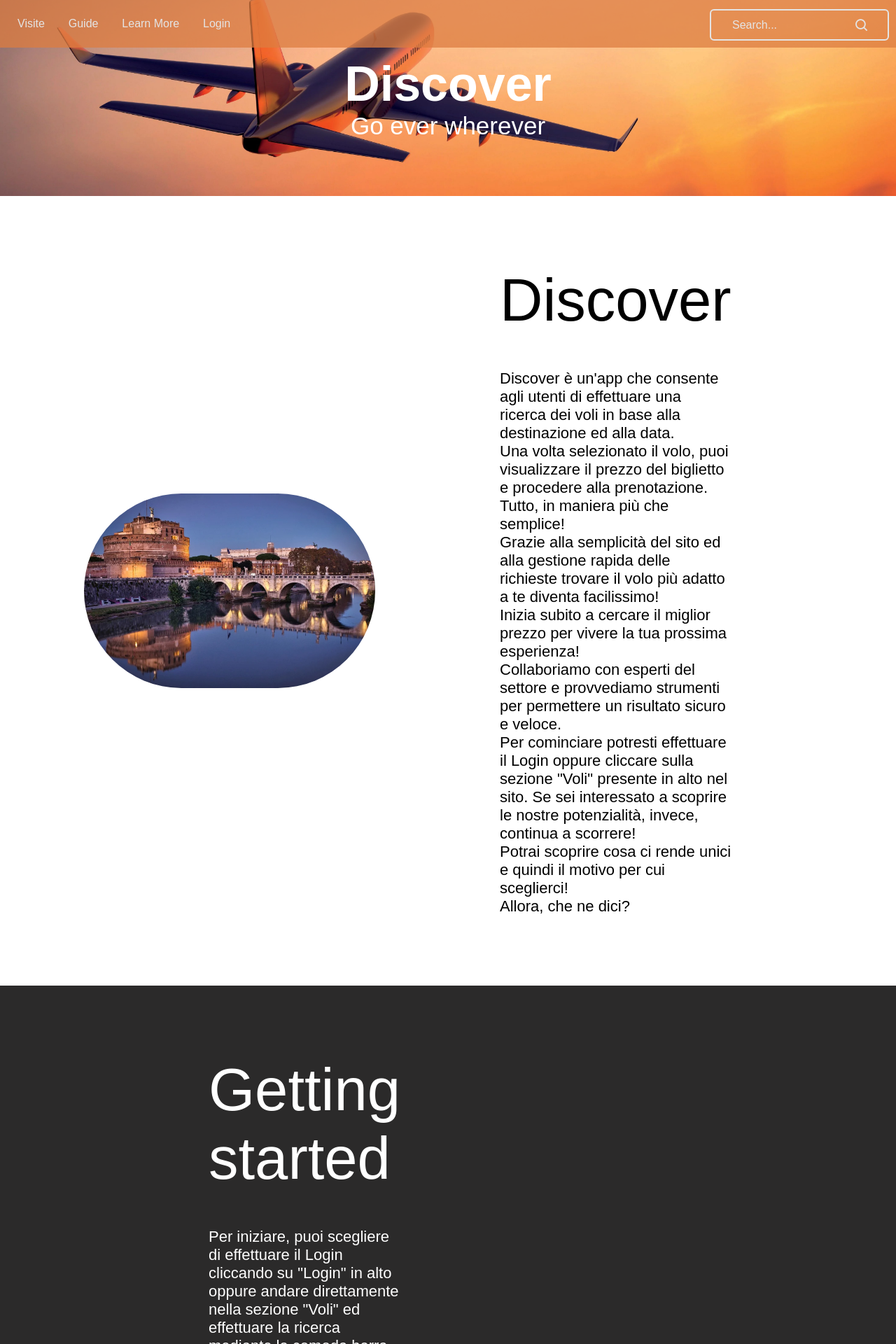
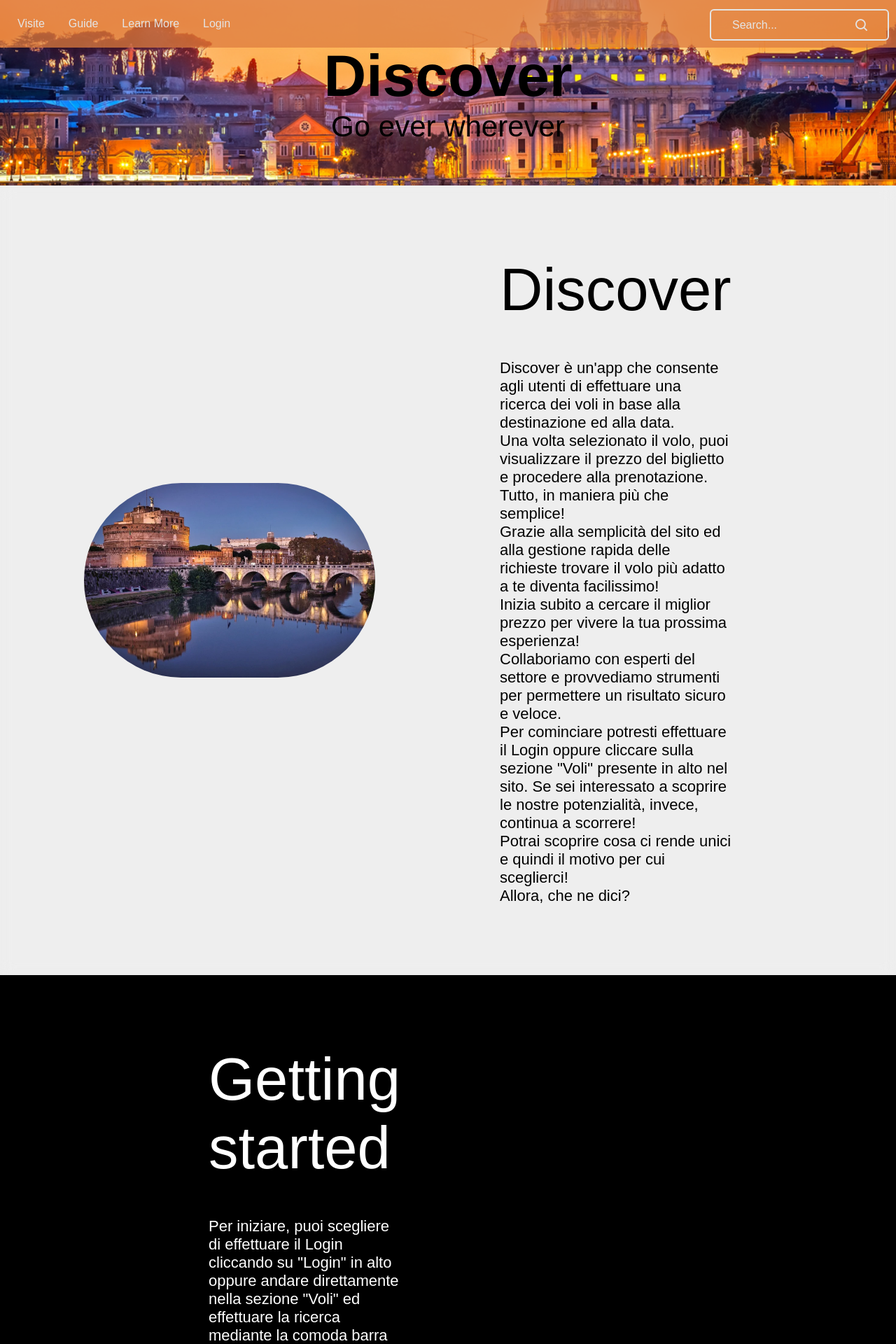
Before and after one commit to alessandrosaccone/discover, a PHP site: page /home.html in a window 1280 px wide. Shown: the top 1920 px of the page at 70% size. Run offline with PHP 8.4, Linux system fonts and the light colour scheme.

Commit message:
cambio foto e sfondo home

```diff
--- a/style.css
+++ b/style.css
@@ -9,11 +9,11 @@
 
 .all_header {
   position: sticky;
-  padding: 80px; /* some padding */
-  font-size: 2.5em;
+  padding: 60px; /* some padding */
+  font-size: 3em;
   text-align: center; /* center the text */
-  color: white;
-  background-image: url("image/airplain.webp");
+  color: black;
+  background-image: url("image/banner_mario.jpg");
   background-color: #cccccc;
   background-position: center;
   background-repeat: no-repeat;
--- a/stylesheet_home.css
+++ b/stylesheet_home.css
@@ -48,15 +48,18 @@
 }
 
 .sec1 {
-  background-color: #2b2a2a;
+  background-color: #000;
+  backdrop-filter: blur(10px);
 }
 
 .sec2 {
-  background-color: #fff;
+  background-image: url();
+  backdrop-filter: blur(10px);
 }
 
 .sec3 {
-  background-color: #92b7ff;
+  background-image: url();
+  backdrop-filter: blur(10px);
 }
 
 .text {
```
Also changed, not shown: image/Roma-traffico-Colosseo.jpg, image/banner_mario.jpg (added), image/mondo.jpg.
